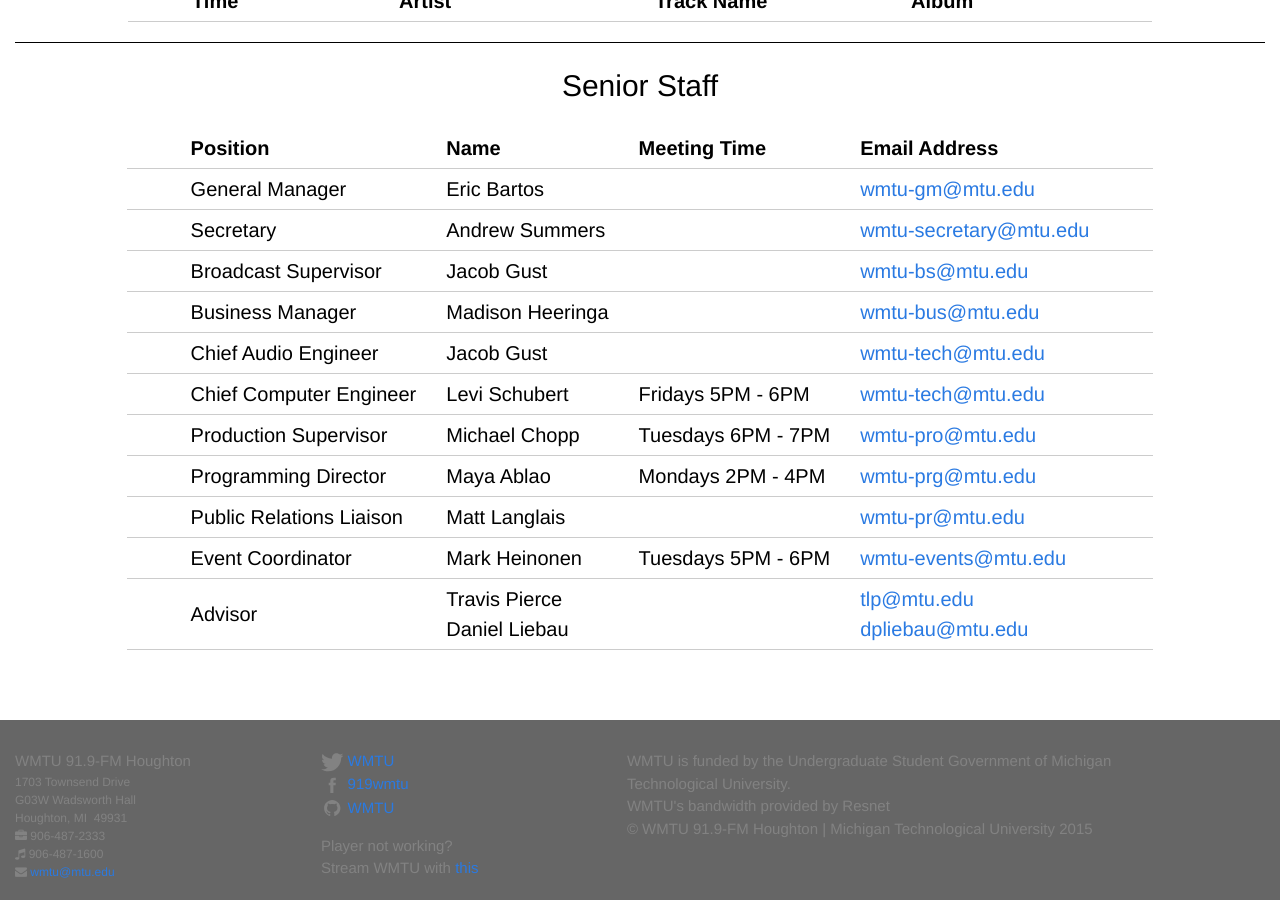
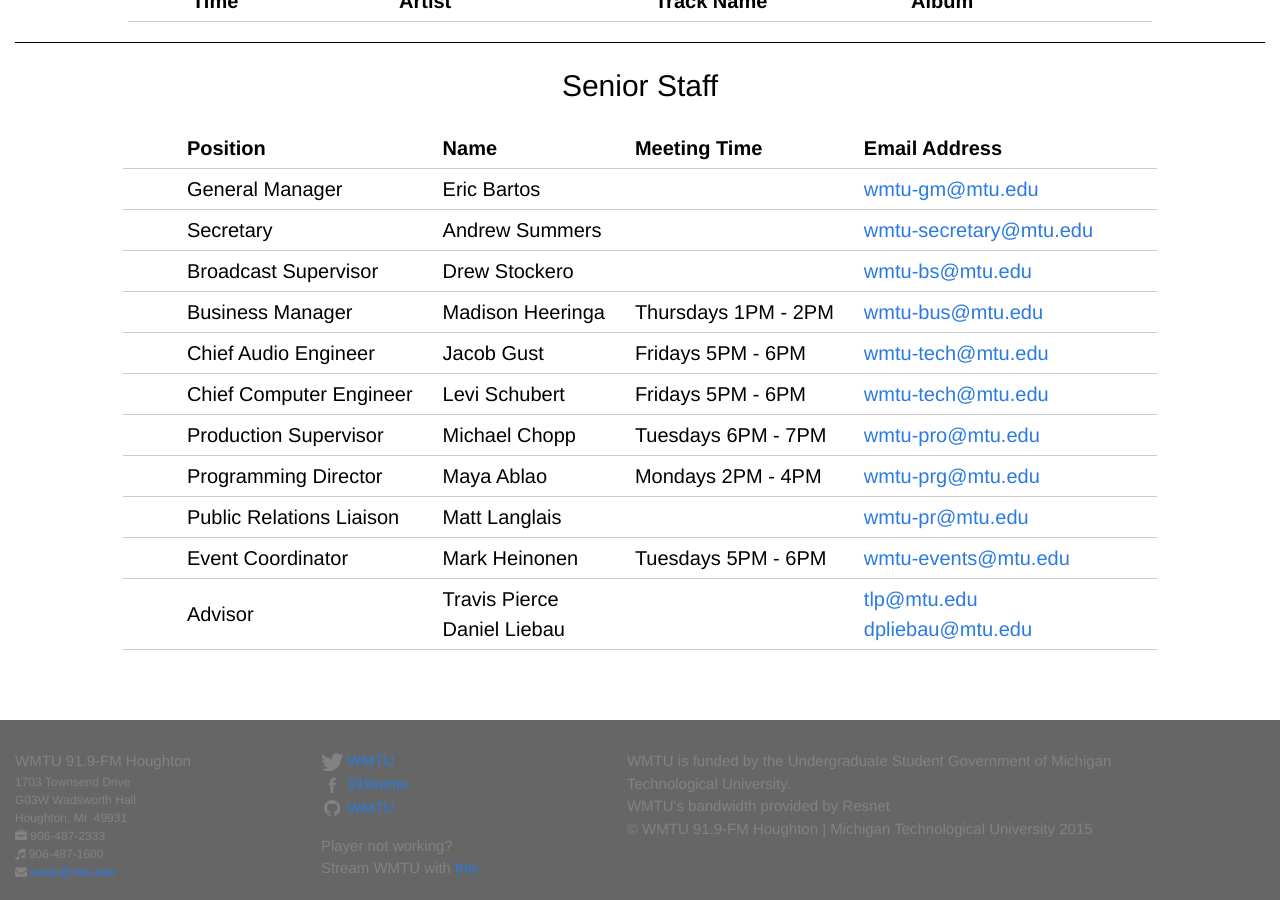
Before and after one commit to WMTU/wmtu.mtu.edu, a Jekyll site: the page built from index.html, in a window 1280 px wide and 900 px high, scrolled down 839 px. Built offline with Jekyll 4.4.1, drawn with Linux system fonts in a browser that asks for light colours; comment, search, counter and statistics services are not loaded.

Commit message:
Update index.html

```diff
--- a/index.html
+++ b/index.html
@@ -89,7 +89,7 @@
           Broadcast Supervisor
         </td>
         <td>
-          Jacob Gust
+          Drew Stockero
         </td>
         <td>
           &nbsp;
@@ -106,7 +106,7 @@
           Madison Heeringa
         </td>
         <td>
-
+          Thursdays 1PM - 2PM
         </td>
         <td>
           <a href="mailto:wmtu-bus@mtu.edu">wmtu-bus@mtu.edu</a>
@@ -120,7 +120,7 @@
           Jacob Gust
         </td>
         <td>
-
+          Fridays 5PM - 6PM
         </td>
         <td>
           <a href="mailto:wmtu-tech@mtu.edu">wmtu-tech@mtu.edu</a>
```
